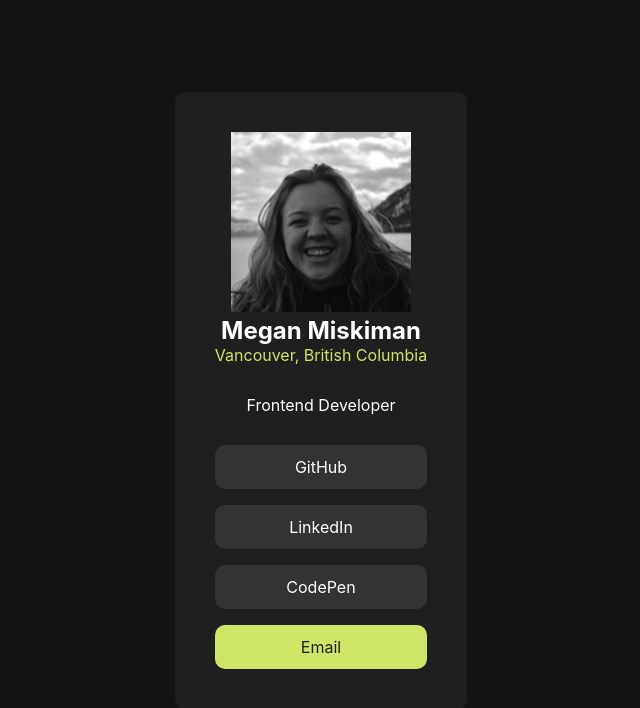
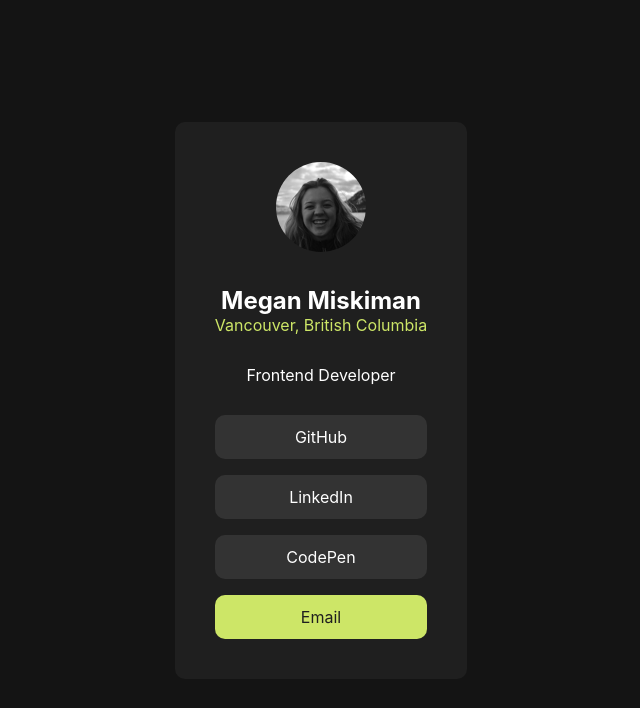
Before and after one commit to megmisk/frontend-mentor-profile-card, a website built with Vite: page index.html in a window 1280 px wide. Shown: the whole page, without its empty margins (319-959 px from the left). Built offline with nearby package versions, Linux system fonts and the light colour scheme.

Commit message:
added image styes

```diff
--- a/index.html
+++ b/index.html
@@ -11,7 +11,7 @@
     <div class="container">
       <article class="card rounded">
         <header class="card__header">
-          <img src="/images/profile-pic.jpg" alt="Megan Miskiman profile picture">
+          <img class="card__image" src="/images/profile-pic.jpg" alt="Megan Miskiman profile picture">
           <h1 class="card__name">Megan Miskiman</h1>
           <p class="card__location">Vancouver, British Columbia</p>
           <p class="card__title">Frontend Developer</p>
--- a/src/style.css
+++ b/src/style.css
@@ -36,6 +36,13 @@
   background-color: #1F1F1F;
 }
 
+.card__image {
+  max-width: 90px;
+  border-radius: 100%;
+  aspect-ratio: 1;
+  margin-bottom: 30px;
+}
+
 .card__location {
   color: var(--color-accent);
   margin-bottom: 30px;
```
